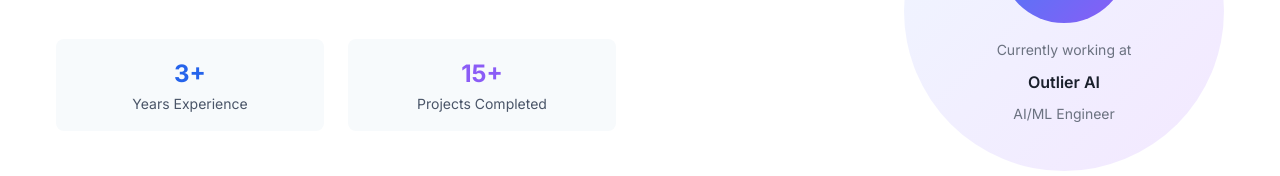
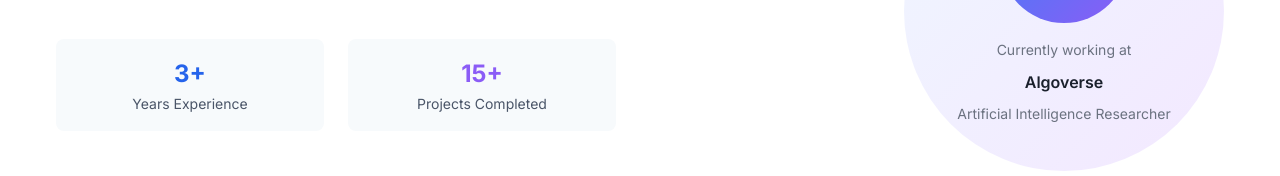
Before and after one commit to anisety/personalwebsite, a React (Vite) app: page / in a window 1280 px wide. Shown: the part 1460-1636 px from the top of the page. Built offline with nearby package versions, Linux system fonts and the light colour scheme.

Commit message:
Currenly working

```diff
--- a/src/components/About.tsx
+++ b/src/components/About.tsx
@@ -141,8 +141,8 @@ const About = ({ personal, stats }: AboutProps) => {
                   </div>
                   <div className="about-work-info">
                     <div className="about-work-label">Currently working at</div>
-                    <div className="about-company-name">Outlier AI</div>
-                    <div className="about-work-label">AI/ML Engineer</div>
+                    <div className="about-company-name">Algoverse</div>
+                    <div className="about-work-label">Artificial Intelligence Researcher</div>
                   </div>
                 </div>
               </div>
```
